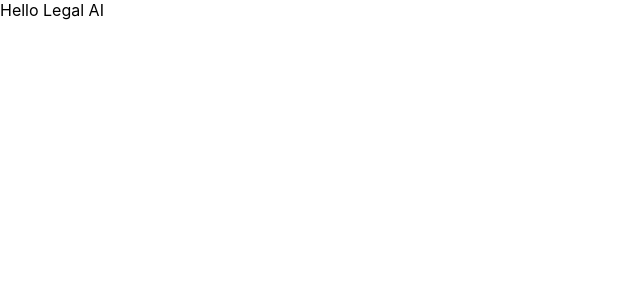
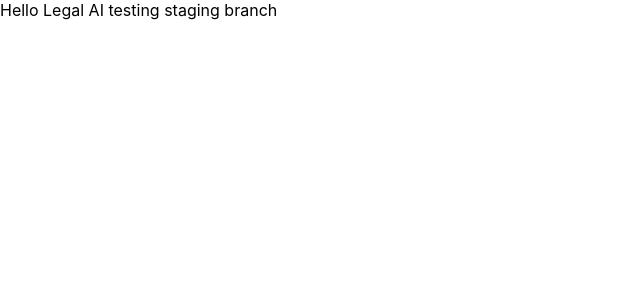
Before and after one commit to Anubhavgarg1910/legalai, a React (Create React App) app: page / in a window 1280 px wide. Shown: the top 300 px of the page, without its empty margins (0-640 px from the left). Built offline with nearby package versions, Linux system fonts and the light colour scheme.

Commit message:
staging first commit

```diff
--- a/src/App.js
+++ b/src/App.js
@@ -3,7 +3,7 @@
 function App() {
   return (
     <div className="App">
-      Hello Legal AI
+      Hello Legal AI testing staging branch
 
     </div>
   );
```
